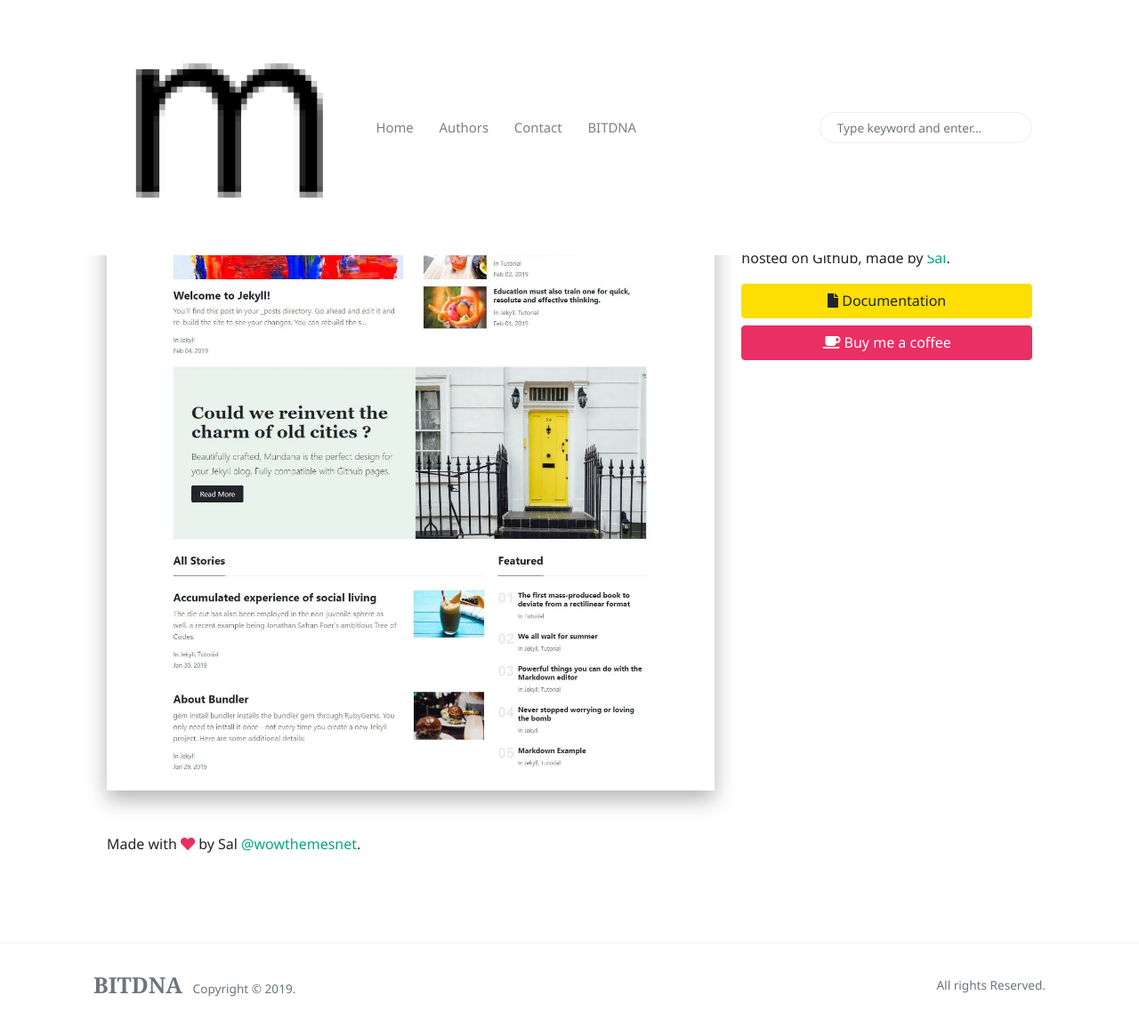
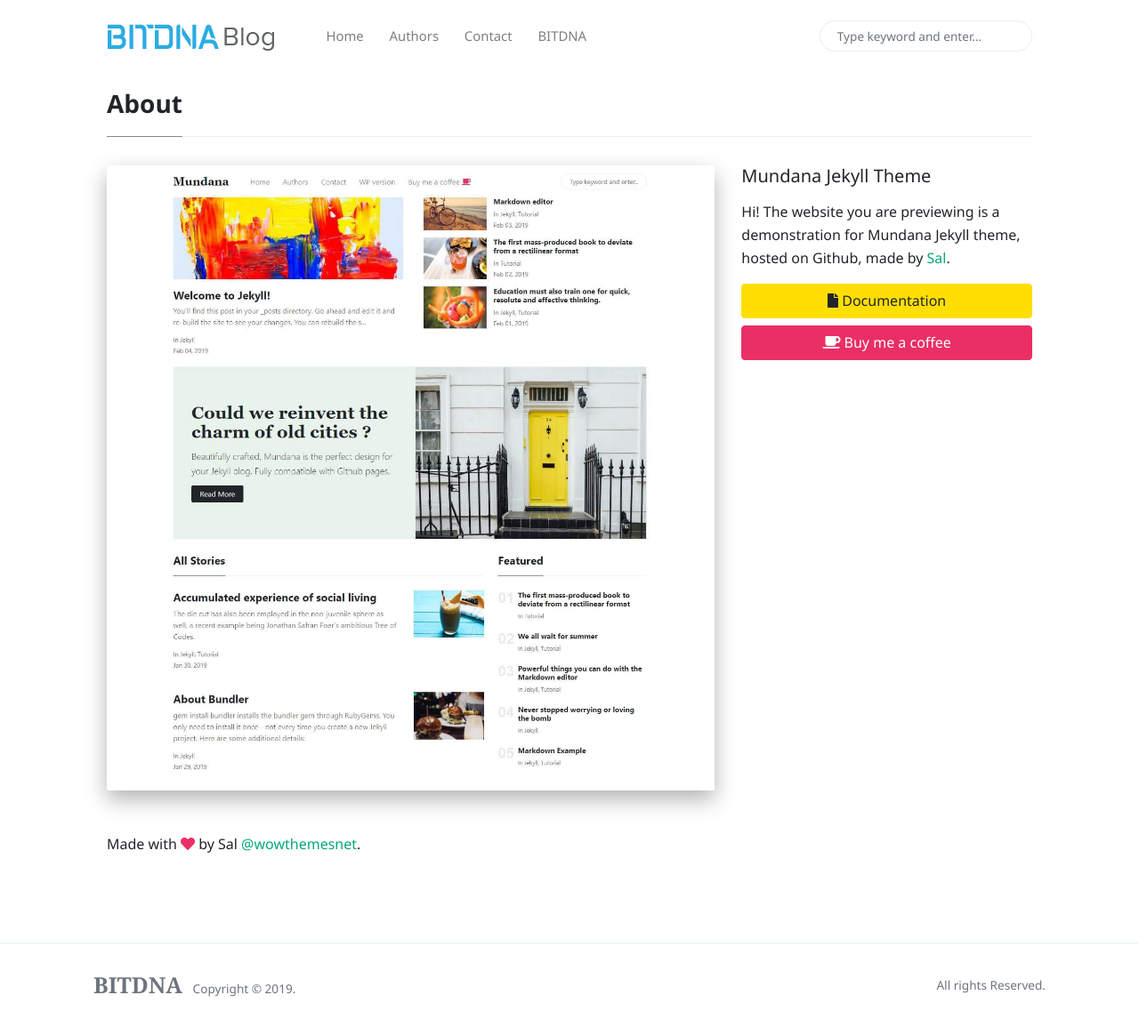
Before and after one commit to bit-dna/bitdnablog, a Jekyll site: the page built from _pages/about.md, in a window 1280 px wide and 1155 px high. Shown: the whole window at 89% size. Built offline with Jekyll 4.4.1, drawn with Linux system fonts in a browser that asks for light colours; nearby versions of some CDN libraries; comment, search, counter and statistics services are not loaded.

Commit message:
change the url logo

```diff
--- a/_config.yml
+++ b/_config.yml
@@ -1,7 +1,7 @@
 # Site
 name: 'BITDNA Blog'
 description: 'Technology News Blog for Tips, News and More'
-logo: 'assets/images/logo.png'
+logo: 'assets/images/bitdna-blog.png'
 favicon: 'assets/images/favicon.ico'
 #baseurl: '/mundana-theme-jekyll'
 disqus: 'demowebsite'
--- a/_layouts/default.html
+++ b/_layouts/default.html
@@ -38,7 +38,7 @@
     <!-- Navbar -->
     <nav id="MagicMenu" class="topnav navbar navbar-expand-lg navbar-light bg-white fixed-top">
     <div class="container">
-      <a class="navbar-brand" href="{{ site.baseurl }}/index.html"><img src="{{site.baseurl}}/{{site.favicon}}"/></a>
+      <a class="navbar-brand" href="{{ site.baseurl }}/index.html"><img src="{{site.baseurl}}/{{site.logo}}"/></a>
       <!--  <a class="navbar-brand" href="{{ site.baseurl }}/index.html"><strong>{{site.name}}</strong></a> -->
         <button class="navbar-toggler collapsed" type="button" data-toggle="collapse" data-target="#navbarColor02" aria-controls="navbarColor02" aria-expanded="false" aria-label="Toggle navigation">
         <span class="navbar-toggler-icon"></span>
```
